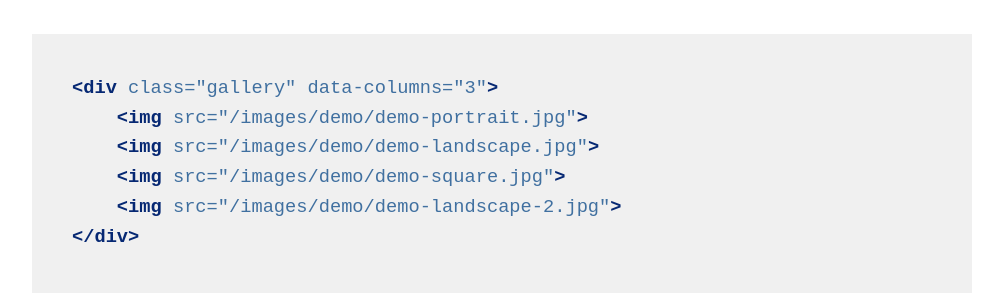
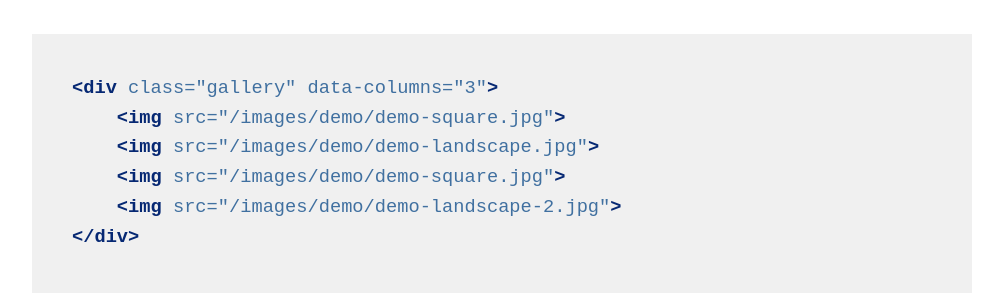
Before and after one commit to starbuck10/JCoffie, a Jekyll site: the page built from _projects/2021-11-02-generative-art.md, in a window 1280 px wide and 900 px high, scrolled down 3174 px. Shown: the part 153-453 px from the top of the window, without its empty margins (138-1141 px from the left). Built offline with Jekyll 4.4.1, drawn with Linux system fonts in a browser that asks for light colours; nearby versions of some CDN libraries; some web fonts are replaced.

Commit message:
Updating project page

````diff
--- a/_projects/2021-11-02-generative-art.md
+++ b/_projects/2021-11-02-generative-art.md
@@ -63,7 +63,7 @@ Inspired by the Galleries feature from WordPress, we've made it easy to create g
 
 ```html
 <div class="gallery" data-columns="3">
-    <img src="/images/demo/demo-portrait.jpg">
+    <img src="/images/demo/demo-square.jpg">
     <img src="/images/demo/demo-landscape.jpg">
     <img src="/images/demo/demo-square.jpg">
     <img src="/images/demo/demo-landscape-2.jpg">
````
